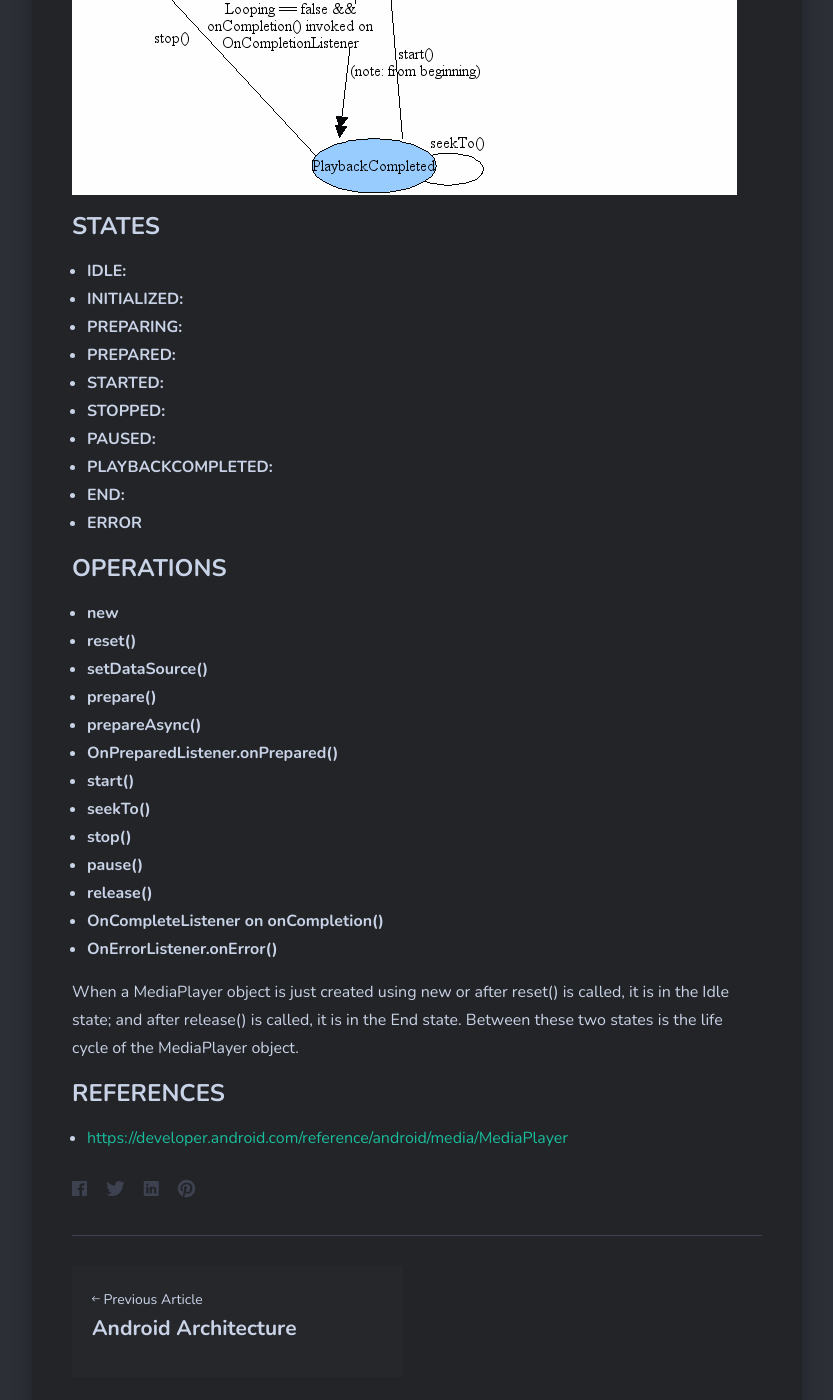
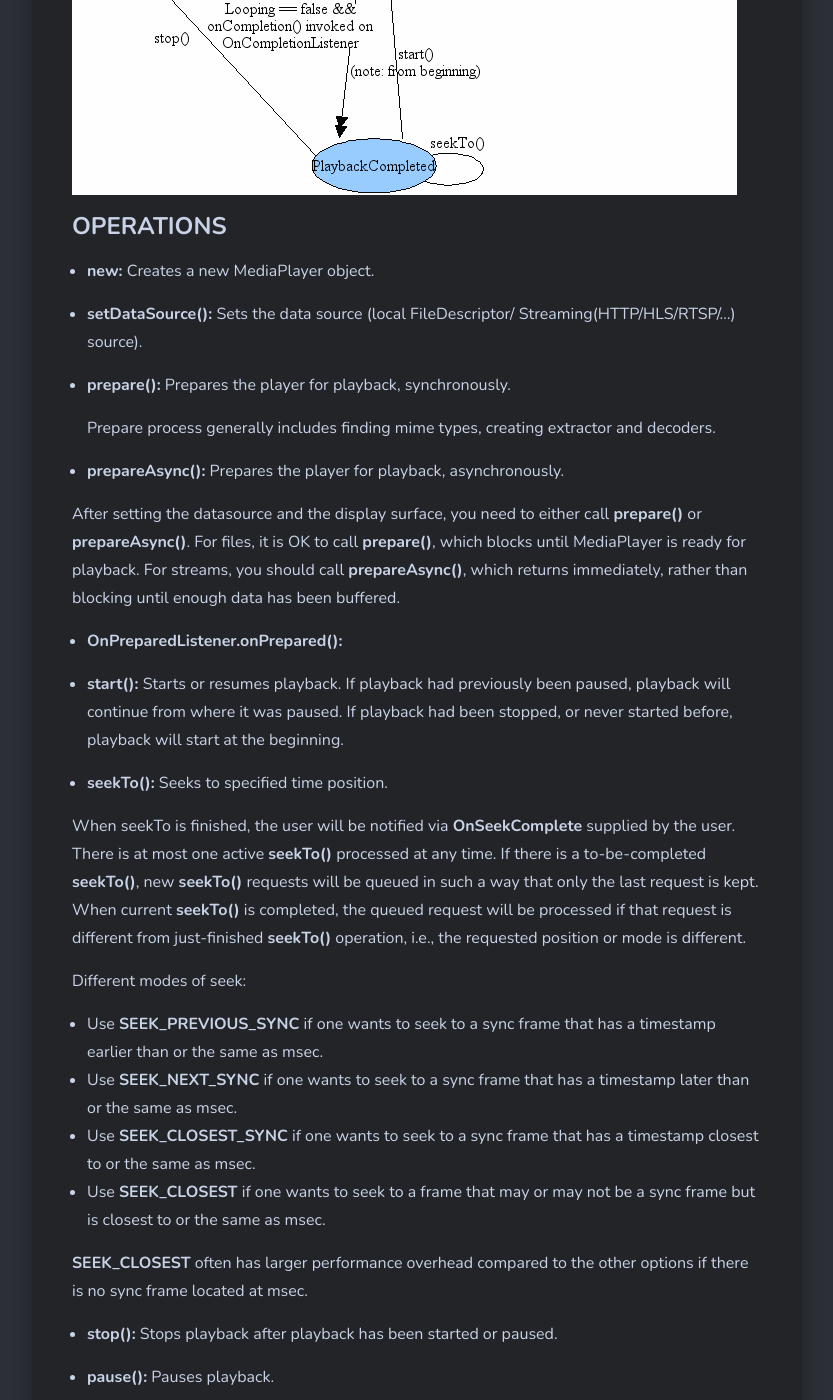
Before and after one commit to revathi727/revathi727.github.io, a Jekyll site: the page built from _posts/2020-07-13-android_media_player.md, in a window 1280 px wide and 1400 px high, scrolled down 1404 px. Shown: the whole window, without its empty margins (23-856 px from the left). Built offline with Jekyll 4.4.1, drawn with Linux system fonts in a browser that asks for light colours; nearby versions of some CDN libraries; some of the changed text lies outside the part shown.

Commit message:
Update 2020-07-13-android_media_player.md

```diff
--- a/_posts/2020-07-13-android_media_player.md
+++ b/_posts/2020-07-13-android_media_player.md
@@ -26,6 +26,55 @@ Arcs -> Playback control operations that drive the object state transition in th
 
 ![]({{site.baseurl}}/img/mediaplayer_state_diagram.gif)
 
+### OPERATIONS
+
+* **new:** Creates a new MediaPlayer object.
+
+* **setDataSource():** Sets the data source (local FileDescriptor/ Streaming(HTTP/HLS/RTSP/...) source).
+
+* **prepare():** Prepares the player for playback, synchronously.
+
+  Prepare process generally includes finding mime types, creating extractor and decoders.
+
+* **prepareAsync():** Prepares the player for playback, asynchronously.
+
+After setting the datasource and the display surface, you need to either call **prepare()** or **prepareAsync()**. For files, it is OK to call **prepare()**, which blocks until MediaPlayer is ready for playback. For streams, you should call **prepareAsync()**, which returns immediately, rather than blocking until enough data has been buffered.
+
+* **OnPreparedListener.onPrepared():**
+
+* **start():** Starts or resumes playback. If playback had previously been paused, playback will continue from where it was paused. If playback had been stopped, or never started before, playback will start at the beginning.
+
+* **seekTo():** Seeks to specified time position.
+
+When seekTo is finished, the user will be notified via **OnSeekComplete** supplied by the user. There is at most one active **seekTo()** processed at any time. If there is a to-be-completed **seekTo()**, new **seekTo()** requests will be queued in such a way that only the last request is kept. When current **seekTo()** is completed, the queued request will be processed if that request is different from just-finished **seekTo()** operation, i.e., the requested position or mode is different.
+
+Different modes of seek:
+  * Use **SEEK_PREVIOUS_SYNC** if one wants to seek to a sync frame that has a timestamp earlier than or the same as msec.
+  * Use **SEEK_NEXT_SYNC** if one wants to seek to a sync frame that has a timestamp later than or the same as msec.
+  * Use **SEEK_CLOSEST_SYNC** if one wants to seek to a sync frame that has a timestamp closest to or the same as msec.
+  * Use **SEEK_CLOSEST** if one wants to seek to a frame that may or may not be a sync frame but is closest to or the same as msec.
+
+**SEEK_CLOSEST** often has larger performance overhead compared to the other options if there is no sync frame located at msec.
+
+* **stop():** Stops playback after playback has been started or paused.
+
+* **pause():** Pauses playback.
+
+Call **start()** to resume.
+
+* **release():** Releases resources associated with this MediaPlayer object.
+
+
+
+* **reset():** Resets the MediaPlayer to its uninitialized state.
+
+  After calling this method, you will have to initialize it again by setting the data source and calling prepare().
+
+* **OnCompleteListener on onCompletion():**
+* **OnErrorListener.onError():**
+
+When a MediaPlayer object is just created using new or after reset() is called, it is in the Idle state; and after release() is called, it is in the End state. Between these two states is the life cycle of the MediaPlayer object.
+
 ### STATES
 
 * **IDLE:**
@@ -39,23 +88,5 @@ Arcs -> Playback control operations that drive the object state transition in th
 * **END:**
 * **ERROR**
 
-### OPERATIONS
-
-* **new**
-* **reset()**
-* **setDataSource()**
-* **prepare()**
-* **prepareAsync()**
-* **OnPreparedListener.onPrepared()**
-* **start()**
-* **seekTo()**
-* **stop()**
-* **pause()**
-* **release()**
-* **OnCompleteListener on onCompletion()**
-* **OnErrorListener.onError()**
-
-When a MediaPlayer object is just created using new or after reset() is called, it is in the Idle state; and after release() is called, it is in the End state. Between these two states is the life cycle of the MediaPlayer object.
-
 ### REFERENCES
 * <https://developer.android.com/reference/android/media/MediaPlayer>
```
